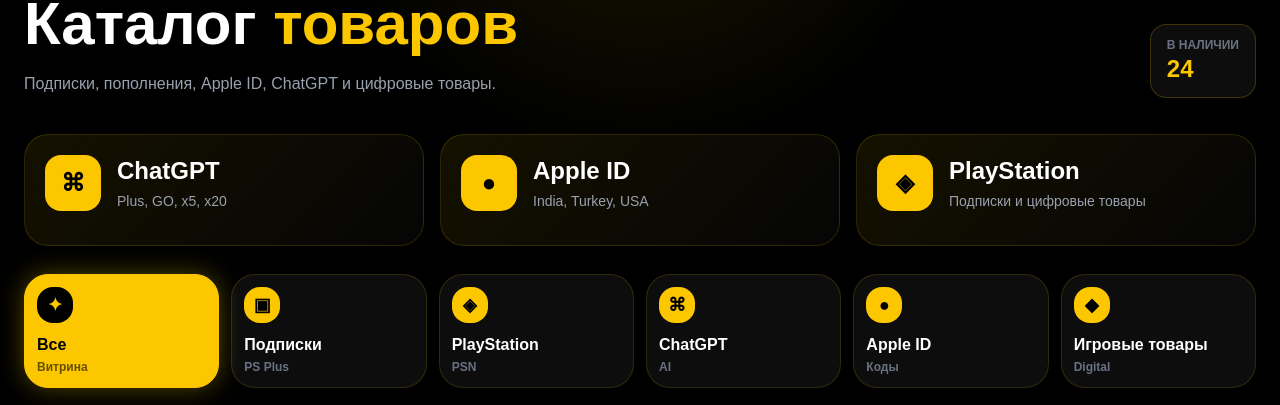
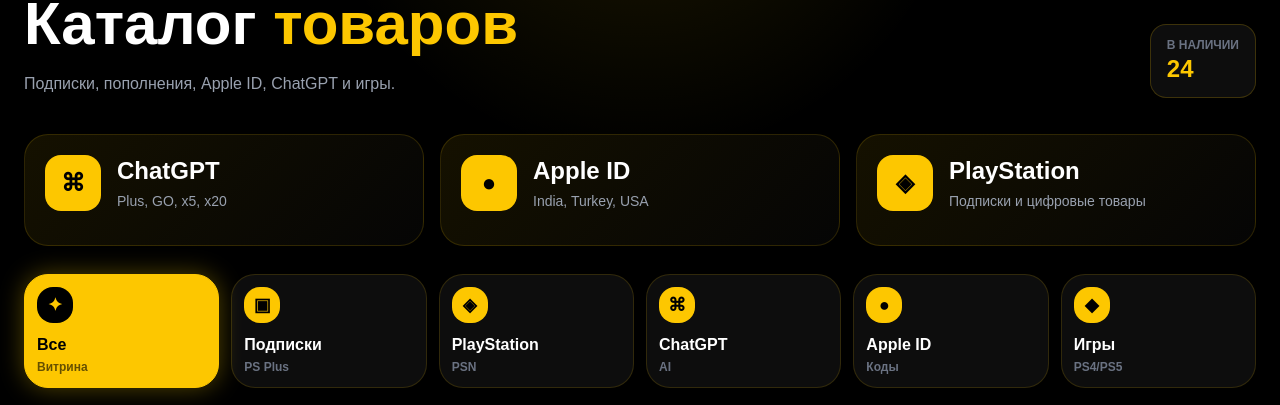
Before and after one commit to maksimzharkov03-eng/funzona, a Next.js app: page /catalog in a window 1280 px wide. Shown: the part 169-574 px from the top of the page. Built offline with nearby package versions, Linux system fonts and the light colour scheme; no server answers; the database is empty.

Commit message:
Replace gaming goods category with games link

```diff
--- a/app/catalog/CatalogClient.tsx
+++ b/app/catalog/CatalogClient.tsx
@@ -9,7 +9,7 @@
   { name: "PlayStation", icon: "◈", hint: "PSN" },
   { name: "ChatGPT", icon: "⌘", hint: "AI" },
   { name: "Apple ID", icon: "●", hint: "Коды" },
-  { name: "Игровые товары", icon: "◆", hint: "Digital" },
+  { name: "Игры", icon: "◆", hint: "PS4/PS5" },
 ];
 
 const quickCards = [
@@ -98,6 +98,11 @@
       return;
     }
 
+    if (item === "Игры") {
+      window.location.href = "/games";
+      return;
+    }
+
     setCategory(item);
   }
 
@@ -118,7 +123,7 @@
               </h1>
 
               <p className="text-gray-400 mt-4 max-w-2xl text-sm sm:text-base leading-7">
-                Подписки, пополнения, Apple ID, ChatGPT и цифровые товары.
+                Подписки, пополнения, Apple ID, ChatGPT и игры.
               </p>
             </div>
 
```
